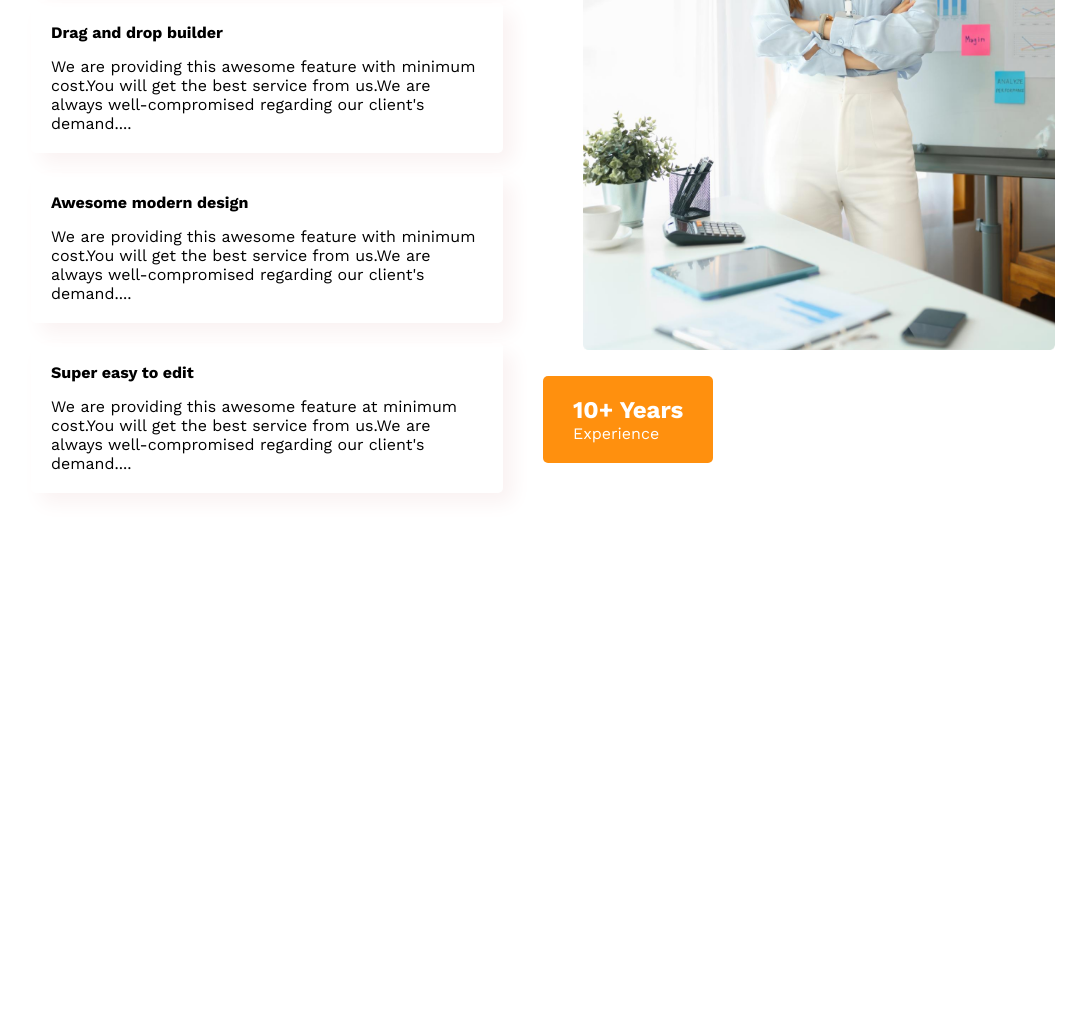
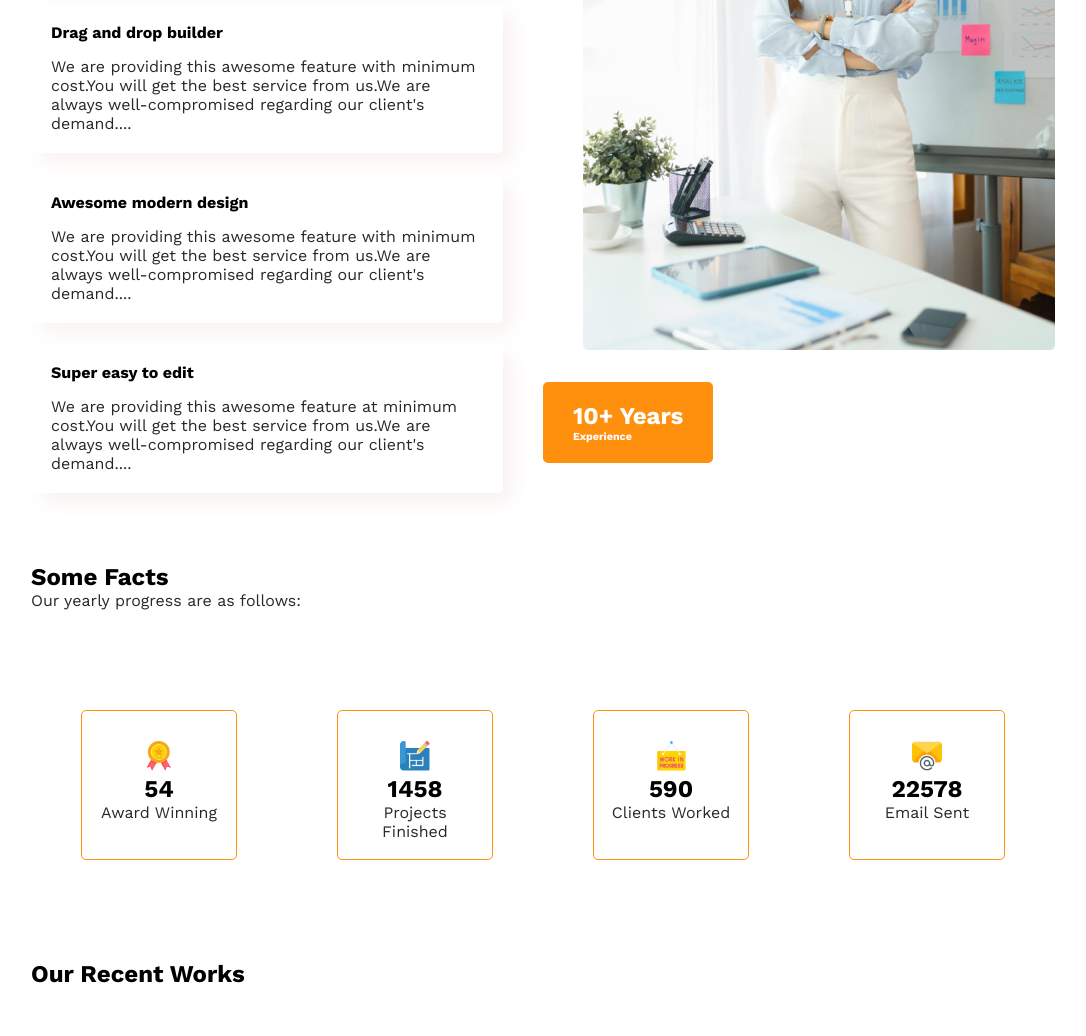
Before and after one commit to Mubasshirah/Assignment-2-g3-architects, a plain HTML site: page index.html in a window 1280 px wide. Shown: the part 1764-2800 px from the top of the page, without its empty margins (97-1183 px from the left). Before the commit the page ends 2297 px from the top, so only its background shows below. Drawn offline with nearby package versions, Linux system fonts and the light colour scheme.

Commit message:
extra section done

```diff
--- a/index.html
+++ b/index.html
@@ -101,11 +101,64 @@
             </div>
             <div class="experience-btn">
                 <h2>10+ Years</h2>
-                <p>Experience</p>
+                <h6>Experience</h6>
             </div>
         </section>
         <!-- love-features ends -->
+        <!-- facts part starts -->
+        <section class="fact">
+            <div class="fact-text">
+                <h2>Some Facts</h2>
+                <p>Our yearly progress are as follows:</p>
+            </div>
+            <div class="fact-icons">
+                <div class="fact-icon">
+                    <img src="images/icons/ribon.png" alt="">
+                    <h2>54</h2>
+                    <p>Award Winning</p>
+                </div>
+                <div class="fact-icon">
+                    <img src="images/icons/projects.png" alt="">
+                    <h2>1458</h2>
+                    <p>Projects Finished</p>
+                </div>
+                <div class="fact-icon">
+                    <img src="images/icons/customers.png" alt="">
+                    <h2>590</h2>
+                    <p>Clients Worked</p>
+                </div>
+                <div class="fact-icon">
+                    <img src="images/icons/email.png" alt="">
+                    <h2>22578</h2>
+                    <p>Email Sent</p>
+                </div>
+            </div>
+
+        </section>
+        <!-- facts part ends -->
+        <!-- gallery part starts -->
+        <section class="gallery">
+            <div class="gallery-text">
+                <h2>Our Recent Works</h2>
+            </div>
+            <div class="gallery-image">
+                <div><img src="images/gallery/1.png" alt=""></div>
+                <div><img src="images/gallery/2.png" alt=""></div>
+                <div><img src="images/gallery/3.png" alt=""></div>
+            </div>
+            <div class="btn-gallery">
+                <button class="btn">Show More</button>
+            </div>
+
+
+
+
+        </section>
+        <!-- gallery part ends -->
     </main>
+    <!-- sponsors part starts -->
+    <section class=""></section>
+    <!-- sponsors part ends -->
     <!-- main part ends -->
 </body>
 
--- a/styles/style.css
+++ b/styles/style.css
@@ -9,6 +9,9 @@ body{
 *{
     margin: 0;
     padding: 0;
+}
+p{
+    color: rgb(41, 39, 39);
 }
 /* common css */
 /* header starts */
@@ -233,4 +236,77 @@ position: relative;
     }
 }
 /* love features ends */
+/* factpart starts */
+.fact{
+    margin-bottom: 100px;
+}
+.fact-text{
+    padding: 50px 0px;
+}
+.fact-icons{
+    display: grid;
+    gap: 100px;
+    grid-template-columns: repeat(4,1fr);
+    grid-template-rows: repeat(1 , 150px);
+    padding: 0px 50px;
+    margin: 50px 0px;
+}
+.fact-icon{
+    text-align: center;
+    padding: 10px;
+    padding-top: 30px;
+    border: 1px solid #FF900E;
+    border-radius: 5px;
+    transition: transform .5s linear ;
+}
+.fact-icon:hover {
+    transform: scale(1.5);
+}
+.fact-icon img{
+    width: 30px;
+    height: 30px;
+}
+@media screen and (max-width:576px){
+    .fact-text{
+        padding-top: 150px;
+    }
+    .fact-icons{
+        grid-template-columns: repeat(1,1fr);
+        margin: 0;
+        gap: 50px;
+    }
+    .fact-icon{
+        padding-top: 30px;
+        padding-bottom: 30px;
+    }
+}
+/* factpart ends */
+/* gallery part starts */
+.gallery{
+    margin-bottom: 100px;
+}
+.gallery-text{
+    margin-bottom: 80px;
+}
+.gallery-image{
+    display: grid;
+    grid-template-columns: repeat(3 , 1fr);
+    grid-template-rows: repeat(1,300px);
+    gap: 20px;
+}
+.gallery-image img{
+    height: 100%;
+    width: 100%;
+
+}
+.btn-gallery{
+    text-align: center;
+    margin-top: 20px;
+}
+@media screen and (max-width:576px){
+    .gallery-image{
+        grid-template-columns: repeat(1,1fr);
+    }
+}
+/* gallery part ends */
 /* main ends */
```
Also changed, not shown: images/gallery/1.png (added), images/gallery/2.png (added), images/gallery/3.png (added), images/gallery/The-Brutal-Wonders-Of-The-Architecture-World-GQ-Style-Fall-2018_07.webp (added).
